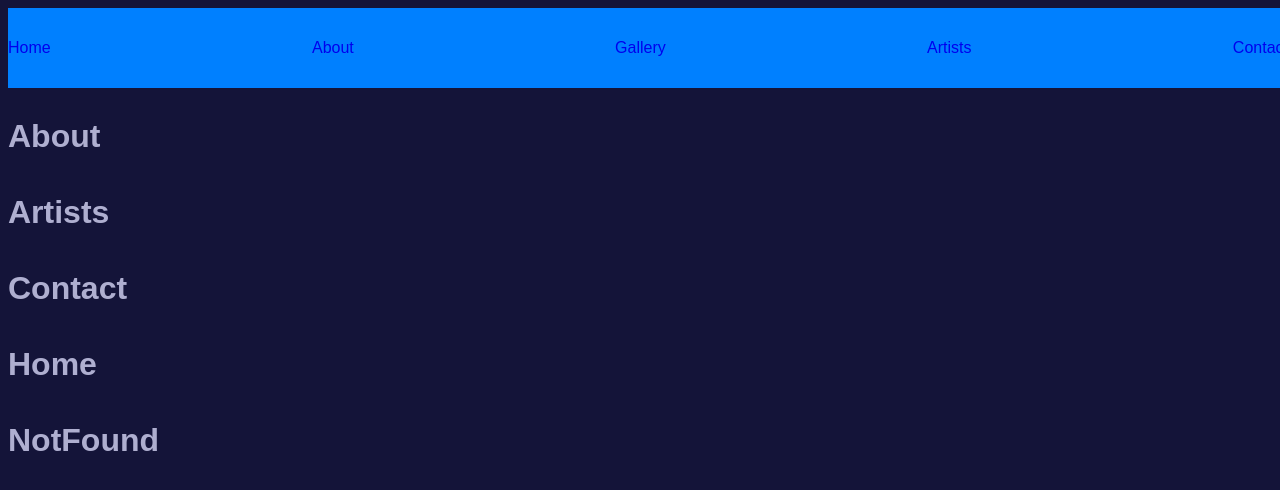
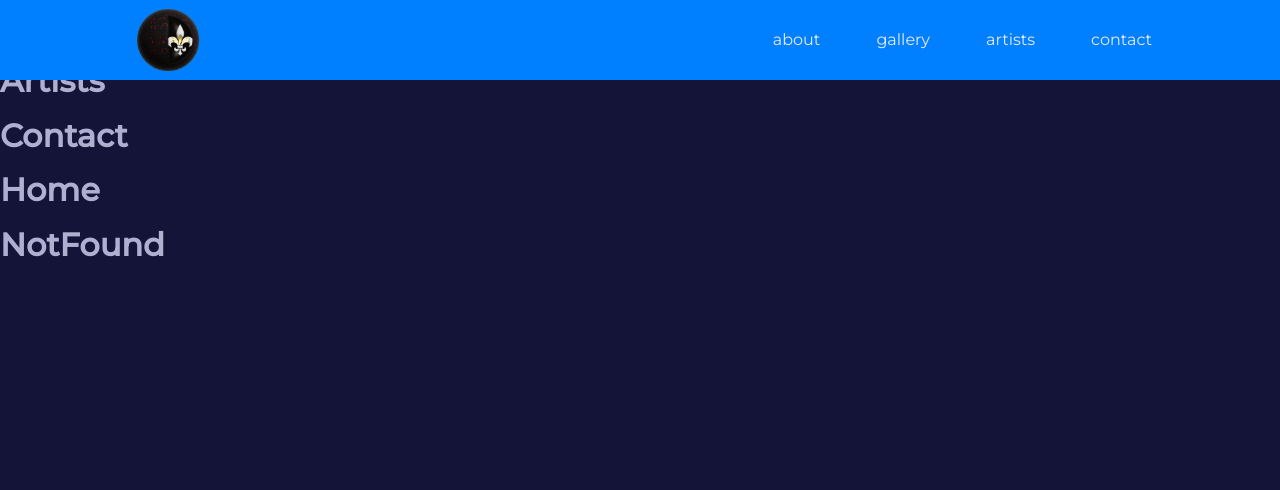
Before and after one commit to kcanamar/rare-odd-records, a React (Create React App) app: page / in a window 1280 px wide. Shown: the top 490 px of the page. Built offline with nearby package versions, Linux system fonts and the light colour scheme.

Commit message:
updates navBar, implements responsive menu

```diff
--- a/public/index.html
+++ b/public/index.html
@@ -4,6 +4,10 @@
     <meta charset="utf-8" />
     <meta http-equiv="X-UA-Compatible" content="IE=edge"/>
     <link rel="icon" href="%PUBLIC_URL%/favicon.ico" />
+    <!-- Google Fonts -->
+    <link rel="preconnect" href="https://fonts.googleapis.com">
+    <link rel="preconnect" href="https://fonts.gstatic.com" crossorigin>
+    <link href="https://fonts.googleapis.com/css2?family=Montserrat:wght@300;400;500&display=swap" rel="stylesheet">
     <meta name="viewport" content="width=device-width, initial-scale=1" />
     <meta
       name="description"
--- a/src/App.jsx
+++ b/src/App.jsx
@@ -1,11 +1,10 @@
 import { BrowserRouter, Routes, Route } from 'react-router-dom'
-
 import About from './pages/about'
 import Artists from './pages/artists'
 import Contact from './pages/contact'
 import Home from './pages/home'
 import NotFound from './pages/notFound'
-import Nav from './components/nav/Nav'
+import Nav from './components/Nav'
 
 export default function App () {
   return (
--- /dev/null
+++ b/src/components/Nav.jsx
@@ -0,0 +1,41 @@
+import React from 'react'
+import { StyledNav, StyledLink, NavLinkList, NavItem, StyledNavLink } from '../styled-components/Nav.jsx'
+import { Button, Container, StyledImage } from '../styled-components/Layout.jsx'
+import {useState} from "react"
+import { links } from '../testing.js'
+import {VscChromeClose, VscThreeBars} from 'react-icons/vsc'
+import logo from "../assets/images/logo-black.png"
+export default function Nav () {
+
+  const [activeNav, setActiveNav] = useState('#')
+  const [navShow, setNavShow] = useState(false)
+
+  return (
+    <StyledNav>
+      <Container className='nav'>
+        <StyledLink
+          to="/"
+          onClick={() => setActiveNav('#')}
+        >
+          <StyledImage className="logo" src={logo} alt="Nav Logo"/>
+        </StyledLink>
+        <NavLinkList className={navShow ? 'show' : 'hide'}>
+          {
+            links.map(({name, path}, index) => {
+              return (
+                <NavItem key={index}>
+                  <StyledNavLink className={activeNav === name ? 'active' : ''} to={path}>{name}</StyledNavLink>
+                </NavItem>
+              )
+            })
+          }
+        </NavLinkList>
+        <Button className="nav-menu" onClick={() => setNavShow(!navShow)}>
+          {
+            navShow ? <VscChromeClose/> : <VscThreeBars/>
+          }
+        </Button>
+      </Container>
+    </StyledNav>
+  )
+}
--- a/src/components/nav/Nav.jsx
+++ /dev/null
@@ -1,49 +0,0 @@
-import React from 'react'
-import { StyledNav, Link } from '../../styled-components/Nav.jsx'
-
-import {useState} from "react"
-
-export default function Nav () {
-
-    const [activeNav, setActiveNav] = useState('#')
-
-  return (
-    <StyledNav>
-      <Link
-        href='#'
-        onClick={() => setActiveNav('#')}
-        className={activeNav === '#' ? 'active' : ''}
-      >
-        Home
-      </Link>
-      <Link
-        href='#about'
-        onClick={() => setActiveNav('#about')}
-        className={activeNav === '#about' ? 'active' : ''}
-      >
-        About
-      </Link>
-      <Link
-        href='#gallery'
-        onClick={() => setActiveNav('#gallery')}
-        className={activeNav === '#gallery' ? 'active' : ''}
-      >
-        Gallery
-      </Link>
-      <Link
-        href='#artists'
-        onClick={() => setActiveNav('#artists')}
-        className={activeNav === '#artists' ? 'active' : ''}
-      >
-        Artists
-      </Link>
-      <Link
-        href='#contact'
-        onClick={() => setActiveNav('#contact')}
-        className={activeNav === '#contact' ? 'active' : ''}
-      >
-        Contact
-      </Link>
-    </StyledNav>
-  )
-}
--- a/src/index.css
+++ b/src/index.css
@@ -1,3 +1,13 @@
+*, *::before, *::after {
+    margin: 0;
+    padding: 0;
+    border: 0;
+    outline: 0;
+    list-style: none;
+    text-decoration: none;
+    box-sizing: border-box;
+}
+
 body {
     font-family: "Montserrat", sans-serif;
     color: hsl(240, 26%, 75%);
--- a/src/styled-components/Layout.jsx
+++ b/src/styled-components/Layout.jsx
@@ -5,4 +5,87 @@ export const Container = styled.div`
     width: ${theme.wlg};
     max-width: 1920px;
     margin-inline: auto;
+
+    &.nav {
+        height: 100%;
+        display: flex;
+        justify-content: space-between;
+        align-items: center;
+        position: relative;
+
+        @media screen and (max-width: 1024px){
+
+        }
+
+        @media screen and (max-width: 600px){
+
+        }
+    }
+
+
 `
+
+export const Button = styled.button`
+    &.nav-menu{
+        display: none;
+
+        @media screen and (max-width: 1024px){
+            display: inline-block;
+            background: transparent;
+            font-size: 1.8rem;
+            cursor: pointer;
+            color: ${theme.gray1};
+        }
+
+        @media screen and (max-width: 600px){
+
+        }
+    }
+`
+
+export const StyledImage = styled.img`
+    display: block;
+    object-fit: cover;
+    width: 100%;
+
+    &.logo{
+        width:5rem;
+    }
+`
+
+
+export const StyledH1 = styled.h1`
+    line-height: 1.2;
+    color: ${theme.gray1};
+    font-size: 3rem;
+`
+
+export const StyledH2 = styled.h2`
+    line-height: 1.2;
+    color: ${theme.gray1};
+    font-size: 2rem
+`
+
+export const StyledH3 = styled.h3`
+    line-height: 1.2;
+    color: ${theme.gray1};
+
+`
+
+export const StyledH4 = styled.h4`
+    line-height: 1.2;
+    color: ${theme.gray1};
+
+`
+
+export const StyledH5 = styled.h5`
+    line-height: 1.2;
+    color: ${theme.gray1};
+
+`
+
+export const StyledH6 = styled.h6`
+    line-height: 1.2;
+    color: ${theme.gray1};
+
+`
--- a/src/styled-components/Nav.jsx
+++ b/src/styled-components/Nav.jsx
@@ -1,28 +1,104 @@
 import styled from 'styled-components'
 import theme from '../assets/theme.js'
+import { Link, NavLink } from 'react-router-dom'
 
 export const StyledNav = styled.nav`
 height: 5rem;
 width: 100vw;
 background: ${theme.primary};
-display: flex;
-justify-content: space-between;
+display: grid;
 place-items: center;
-position: relative;
+position: fixed;
 top: 0;
 left: 0;
 z-index: 99;
-  `
-  export const Link = styled.a `
-    display: flex;
-    gap: 3.5rem;
-    align-items: center;
-    text-decoration: none
+`
+
+export const NavLinkList = styled.ul`
+  display: flex;
+  gap: 3.5rem;
+  align-items: center;
+
+  @media screen and (max-width: 1024px){
+    position: absolute;
+    top: 100%;
+    right: 0;
+    flex-direction: column;
+    gap: 0;
+
+    &.show{
+      display: flex;
     }
 
-    &.active {
-      background: ${theme.primaryVar};
-      color: ${theme.white};
+    &.hide{
+      display: none;
     }
   }
+
+  @media screen and (max-width: 600px){
+
+  }
 `
+
+export const NavItem = styled.li`
+  @media screen and (max-width: 1024px){
+    height: 4rem;
+    width: 100%;
+    box-shadow: -2rem 2rem 5rem rgba(0, 0, 0, 0.4);
+  }
+
+  @media screen and (max-width: 600px){
+
+  }
+`
+
+export const StyledNavLink  = styled(NavLink)`
+  color: ${theme.gray1};
+  transition: ${theme.transition};
+
+  &:hover {
+    color: ${theme.secondary};
+  }
+  &.active{
+    position: relative;
+  }
+
+  &.active:after {
+    {
+      content: '';
+      display: block;
+      width: 1.2rem;
+      height: 1.2rem;
+      background: ${theme.primary};
+      color: ${theme.white};
+      position: absolute;
+      left: calc(50% - 0.6rem);
+      transform: rotate(45deg);
+      margin-top: 0.9rem;
+    }
+  }
+
+  @media screen and (max-width: 1024px){
+    &.active {
+      color: ${theme.secondary};
+    }
+    &.active:after {
+      display: none;
+    }
+    background: ${theme.primary};
+    height: 100%;
+    width: 100%;
+    display: flex;
+    align-itmes: center;
+    padding: 1rem 5rem 1rem 3rem;
+  }
+
+  @media screen and (max-width: 600px){
+
+  }
+`
+
+export const StyledLink = styled(Link)`
+    text-decoration: none
+
+`
--- /dev/null
+++ b/src/testing.js
@@ -0,0 +1,18 @@
+export const links = [
+    {
+        name: 'about',
+        path: '/about',
+    },
+    {
+        name: 'gallery',
+        path: '/gallery',
+    },
+    {
+        name: 'artists',
+        path: '/artists',
+    },
+    {
+        name: 'contact',
+        path: '/contact',
+    }
+]
```
Also changed, not shown: src/components/About.jsx (added), src/components/about/about.jsx (deleted).
